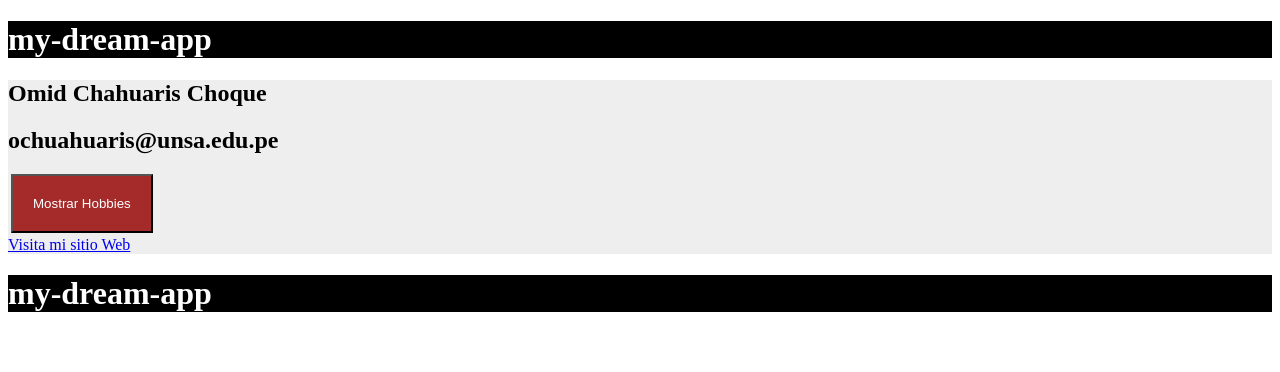
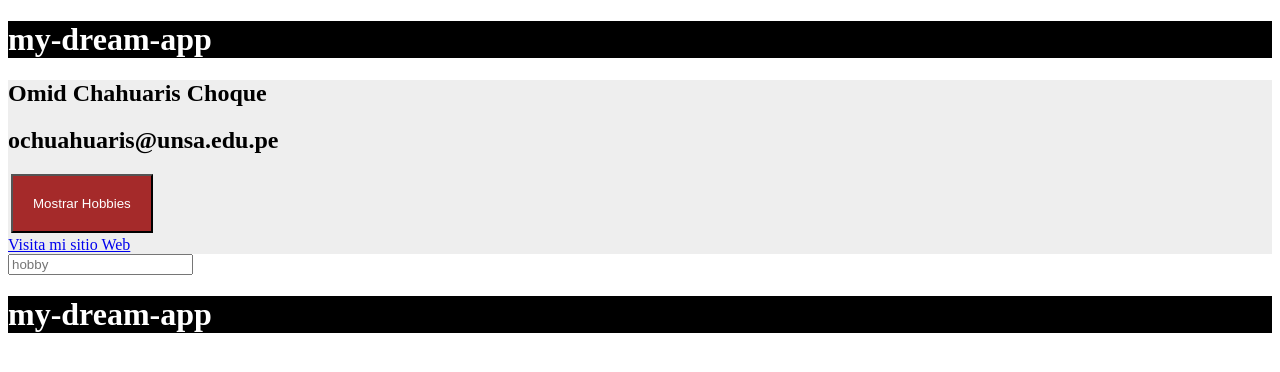
Before and after one commit to OmidErnesto/Angular1y2, an Angular app: page / in a window 1280 px wide. Shown: the top 372 px of the page. Built offline with nearby package versions, Linux system fonts and the light colour scheme.

Commit message:
Agregando un Form para añadir mas Hobbies

```diff
--- a/src/app/app.component.html
+++ b/src/app/app.component.html
@@ -16,6 +16,11 @@
   </div>
   <a href="{{ webpage }}" target="_black">Visita mi sitio Web</a>
 </div>
+
+<form (submit)="newHobby(hobby)">
+  <input #hobby type="text" placeholder="hobby">
+</form>
+
 <div class="black">
   <h1> {{ title }} </h1>
 </div>
--- a/src/app/app.component.ts
+++ b/src/app/app.component.ts
@@ -26,4 +26,11 @@
     this.showHobbies = !this.showHobbies;
   }
 
+  newHobby(hobby:any) {
+    //console.log(hobby.value);
+    this.hobbies.push(hobby.value);
+    hobby.value = "";
+    return false;
+  }
+
 }
```
